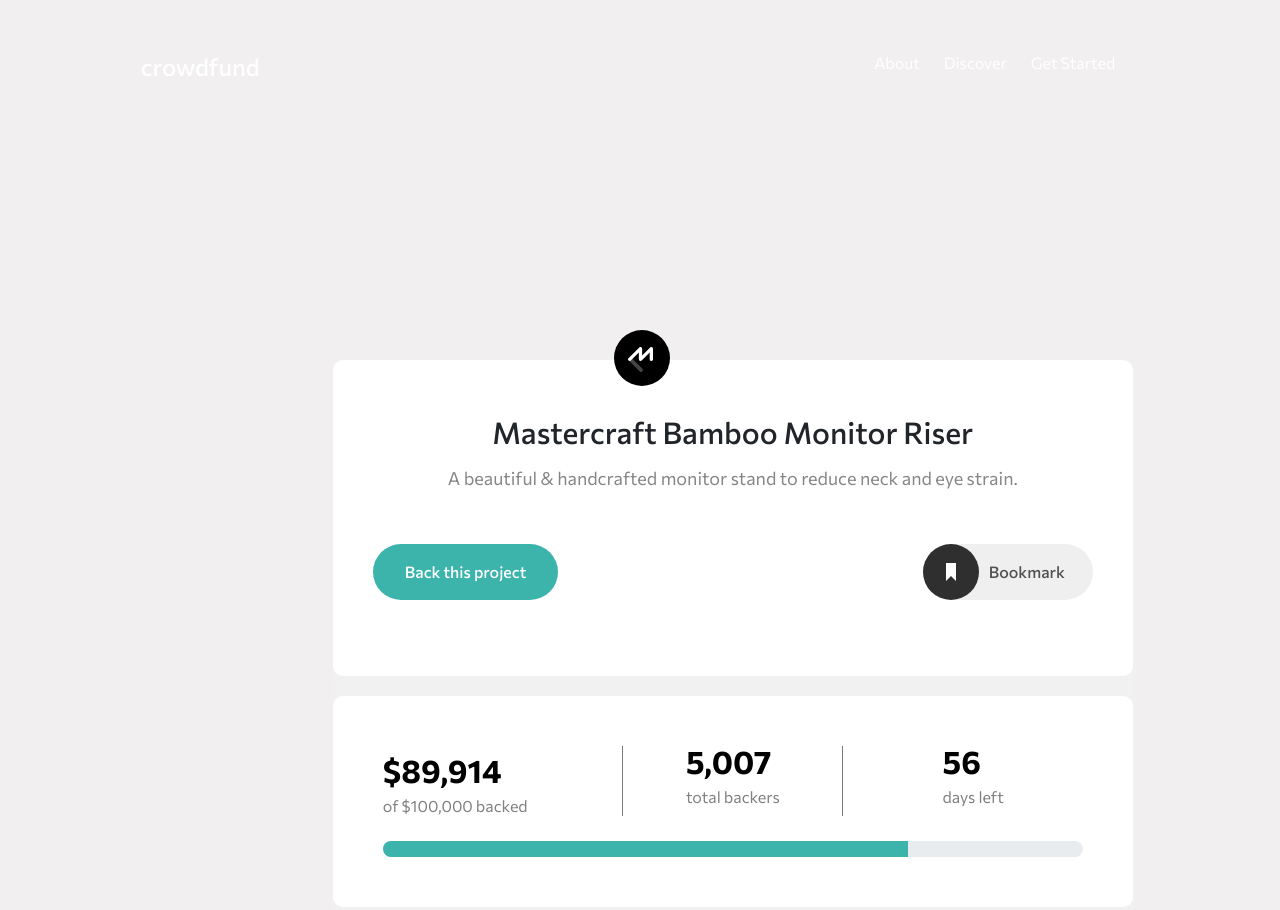
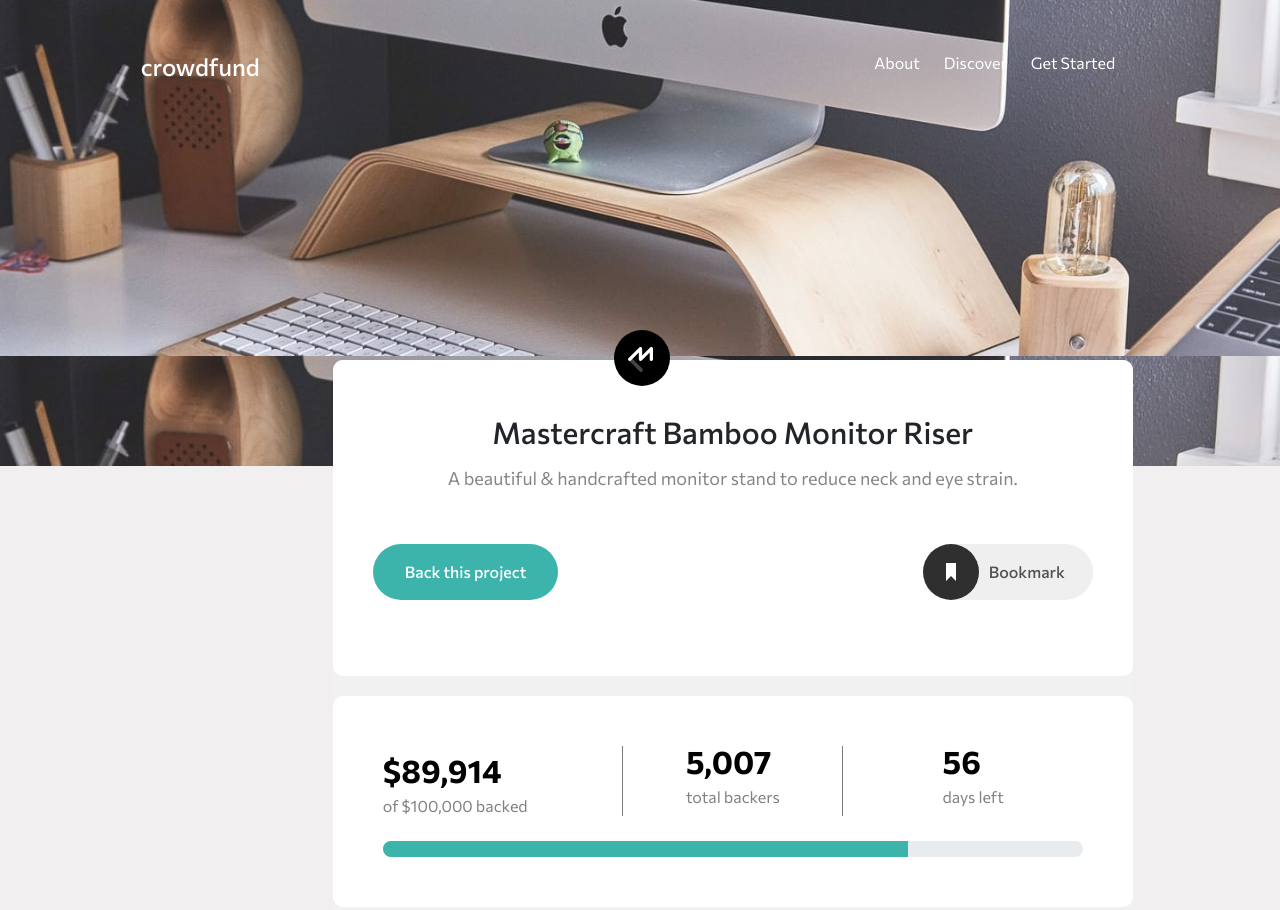
Before and after one commit to taranjeetsingh9/Crowd-Funding-Homepage, a plain HTML site: page index.html in a window 1280 px wide. Shown: the top 910 px of the page. Drawn offline with nearby package versions, Linux system fonts and the light colour scheme; the site is published under a folder, as on GitHub Pages, so addresses that start at the root find nothing.

Commit message:
update css

```diff
--- a/CSS/index.css
+++ b/CSS/index.css
@@ -10,7 +10,7 @@ body {
   background-color: rgb(241, 239, 239);
 }
 .navbar-default {
-  background-image: url("/img/image-hero-desktop.jpg");
+  background-image: url("../img/image-hero-desktop.jpg");
   height: 466px;
   background-size: contain;
   color: white;
```
